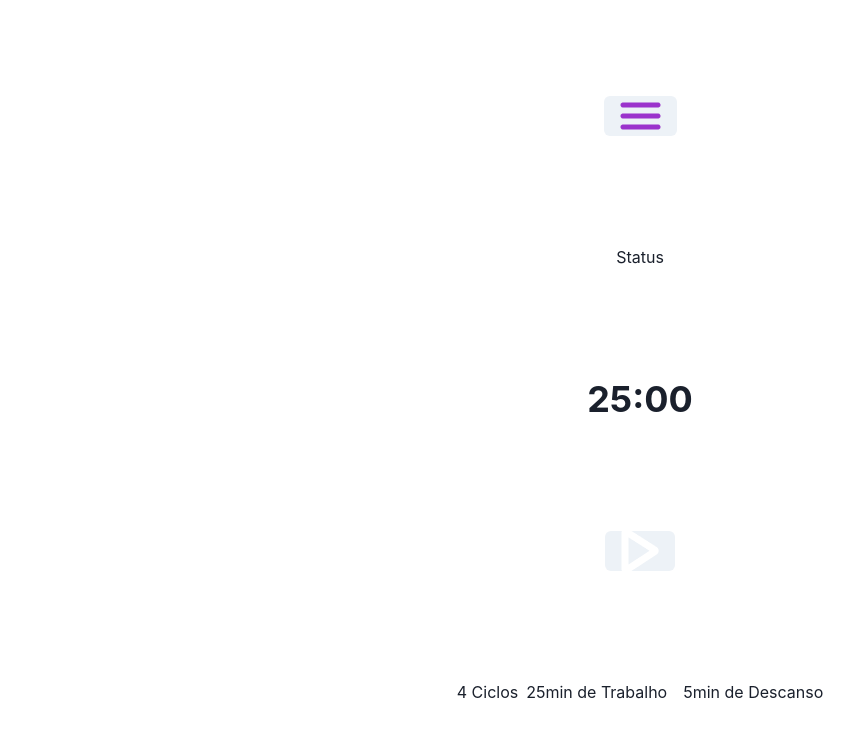
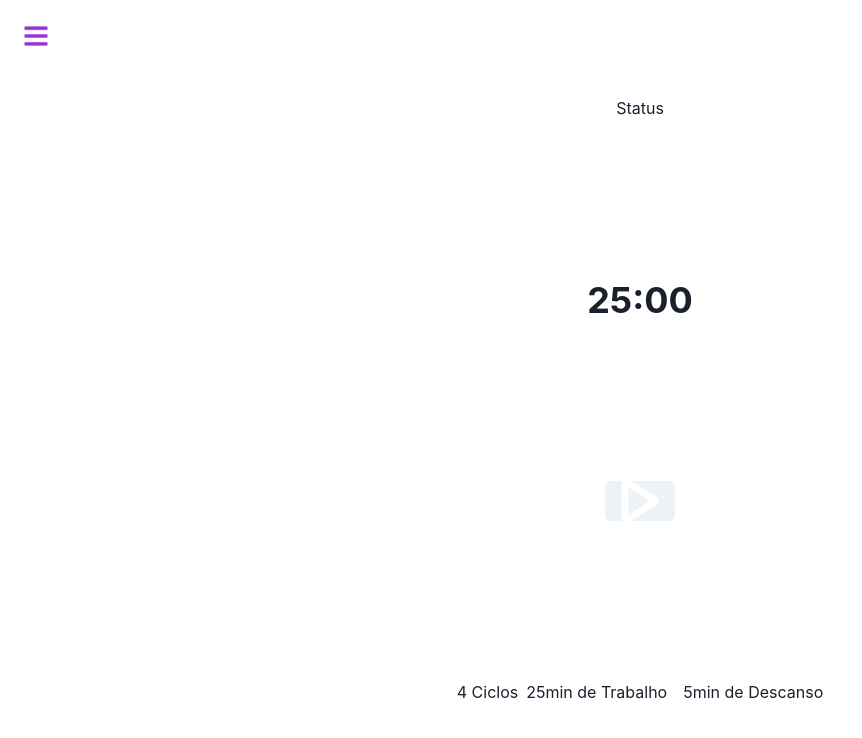
Before and after one commit to AluisioNBR/pomocycle, a Next.js app: page / in a window 1280 px wide. Shown: the top 738 px of the page, without its empty margins (0-862 px from the left). Built offline with nearby package versions, Linux system fonts and the light colour scheme.

Commit message:
style: menu button

```diff
--- a/src/components/MenuButton.tsx
+++ b/src/components/MenuButton.tsx
@@ -2,8 +2,16 @@ import { Button, Image } from '@chakra-ui/react'
 
 export function MenuButton() {
 	return (
-		<Button title="Menu">
-			<Image src="menuIcon.png" alt="Menu" />
+		<Button
+			title="Menu"
+			bg="#fff"
+			w="3.5rem"
+			h="3.5rem"
+			pos="absolute"
+			top=".5rem"
+			left=".5rem"
+		>
+			<Image src="menuIcon.png" alt="Menu" w="4rem" h="1.25rem" />
 		</Button>
 	)
 }
```
